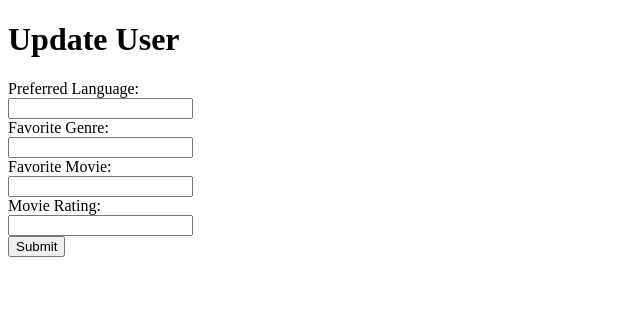
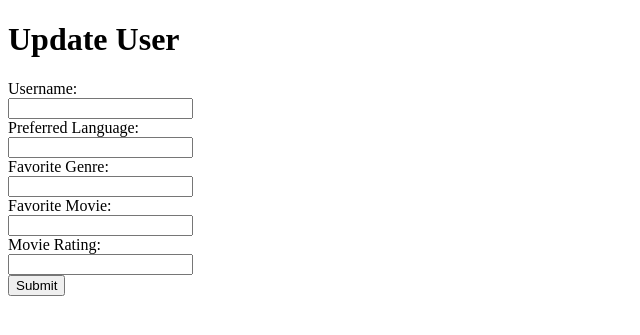
Before and after one commit to Anavailableuserna/CS178_Project1, a Flask app: page /update-user in a window 1280 px wide. Shown: the top 335 px of the page, without its empty margins (0-640 px from the left). Run offline with Flask 3, Linux system fonts and the light colour scheme.

Commit message:
finally finally

```diff
--- a/templates/update_user.html
+++ b/templates/update_user.html
@@ -6,6 +6,8 @@
 <body>
     <h1>Update User</h1>
     <form action="{{ url_for('update_user') }}" method="post">
+        <label for="username">Username:</label><br>
+        <input type="text" id="username" name="username" required><br>
         <label for="language">Preferred Language:</label><br>
         <input type="text" id="language" name="language" required><br>
         <label for="genre">Favorite Genre:</label><br>
```
